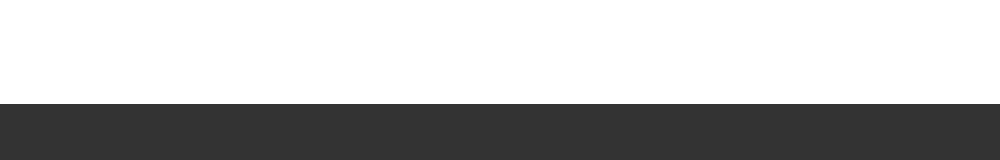
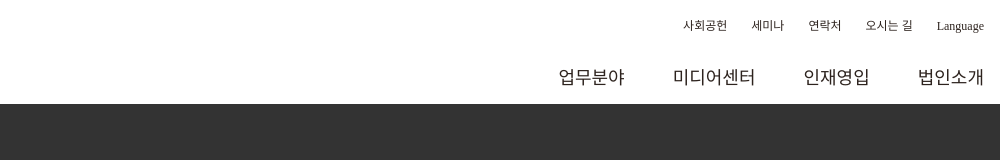
Before and after one commit to KimGenius/WebPublishing, a plain HTML site: page 법무법인세종/index.html in a window 1280 px wide. Shown: the top 160 px of the page, 280-1280 px from the left. Drawn offline with Linux system fonts and the light colour scheme.

Commit message:
nav 틀만 잡아놓음

```diff
--- a/법무법인세종/index.html
+++ b/법무법인세종/index.html
@@ -16,6 +16,25 @@
                 </svg>
             </h1>
         </a>
+        <div class="header-side">
+            <div class="top-nav">
+                <ul>
+                    <li>사회공헌</li>
+                    <li>세미나</li>
+                    <li>연락처</li>
+                    <li>오시는 길</li>
+                    <li>Language</li>
+                </ul>
+            </div>
+            <div class="main-nav">
+                <ul>
+                    <li>업무분야</li>
+                    <li>미디어센터</li>
+                    <li>인재영입</li>
+                    <li>법인소개</li>
+                </ul>
+            </div>
+        </div>
     </div>
 
 </div>
--- a/법무법인세종/style.css
+++ b/법무법인세종/style.css
@@ -15,6 +15,7 @@
     height: 5000px;
     background-color: #333;
 }
+
 .header > .layout > a > h1 {
     float: left;
     height: 100%;
@@ -32,3 +33,44 @@
     width: 1248px;
     height: 100%;
 }
+
+.header-side {
+    position: relative;
+    float: right;
+    width: 50%;
+    height: 100%;
+}
+
+.top-nav,
+.main-nav {
+    position: relative;
+    width: 100%;
+    height: 50%;
+}
+
+.top-nav > ul,
+.main-nav > ul {
+    float: right;
+    height: 100%;
+}
+
+.top-nav > ul > li,
+.main-nav > ul > li {
+    float: left;
+}
+
+.top-nav > ul > li,
+.main-nav > ul > li {
+    font-size: .75rem;
+    color: #2d231e;
+    vertical-align: middle;
+    height: 100%;
+    line-height: 52px;
+    margin-left: 1.5rem;
+}
+
+.main-nav > ul > li {
+    font-size: 1.125rem;
+    font-weight: 500;
+    margin-left: 3rem;
+}
```
